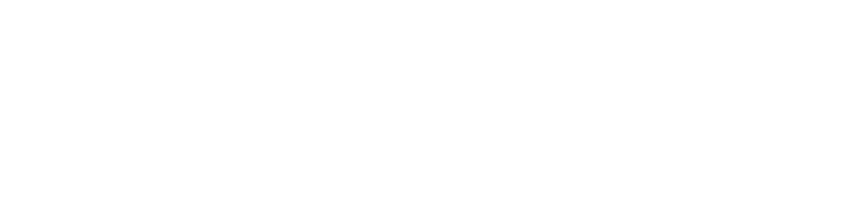
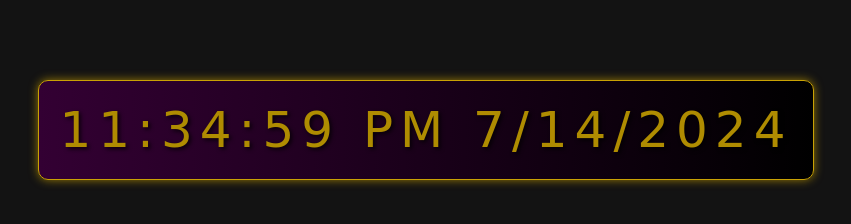
Before and after one commit to aynee76/Digital-Clock, a plain HTML site: page index.html in a window 1280 px wide. Shown: the whole page, without its empty margins (214-1065 px from the left). Drawn offline with Linux system fonts and the light colour scheme.

Commit message:
first commit

```diff
--- a/index.html
+++ b/index.html
@@ -4,8 +4,11 @@
     <meta charset="UTF-8">
     <meta name="viewport" content="width=device-width, initial-scale=1.0">
     <title>Digital Clock</title>
+    <link rel="stylesheet" href="style.css">
 </head>
 <body>
+    <main id="clock"></main>
 
+    <script src="script.js"></script>
 </body>
 </html>
--- a/script.js
+++ b/script.js
@@ -0,0 +1,9 @@
+let clock = document.getElementById("clock")
+
+setInterval(() => {
+    let date = new Date();
+    let dateString = date.toLocaleDateString();
+    let timeString = date.toLocaleTimeString();
+    clock.innerHTML = `${timeString} ${dateString}`;
+
+}, 1000);
--- a/style.css
+++ b/style.css
@@ -0,0 +1,28 @@
+* {
+    margin: 0;
+    padding: 0;
+    box-sizing: border-box;
+    font-family: cursive;
+    background: #131313;
+}
+
+body {
+    display: flex;
+    margin: auto;
+    align-items: center;
+    justify-content: center;
+}
+
+#clock {
+    margin-top: 5rem;
+    padding: 30px;
+    font-size: 50px;
+    letter-spacing: 7px;
+    background: linear-gradient(to right, #330033, #000000);
+    color: #af8c01;
+    border: 1px solid #c9a204;
+    padding: 20px;
+    box-shadow: 0 0 10px #b99401cc;
+    text-shadow: 2px 2px 4px rgba(0, 0, 0, 0.8);
+    border-radius: 10px;
+}
```
